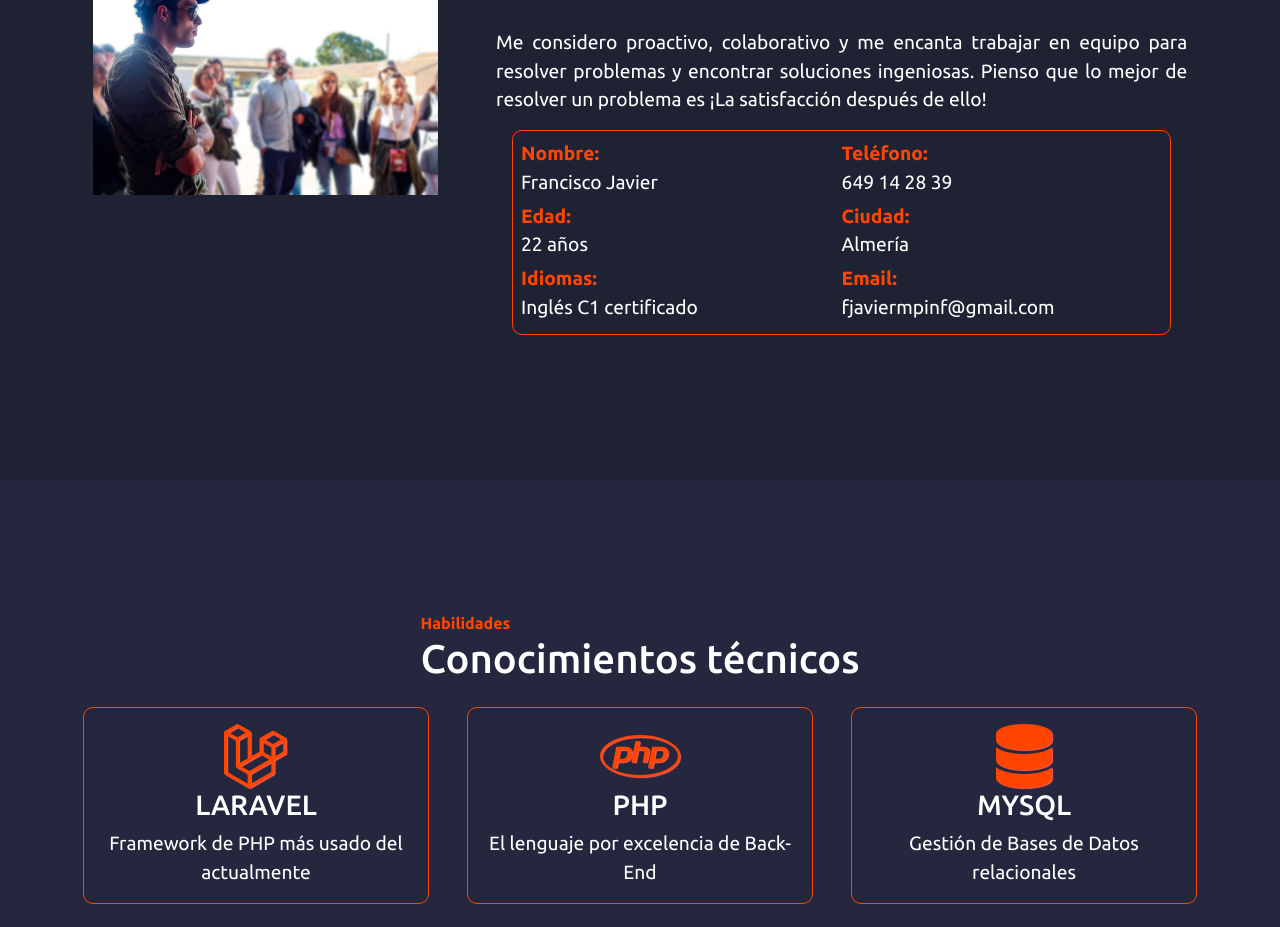
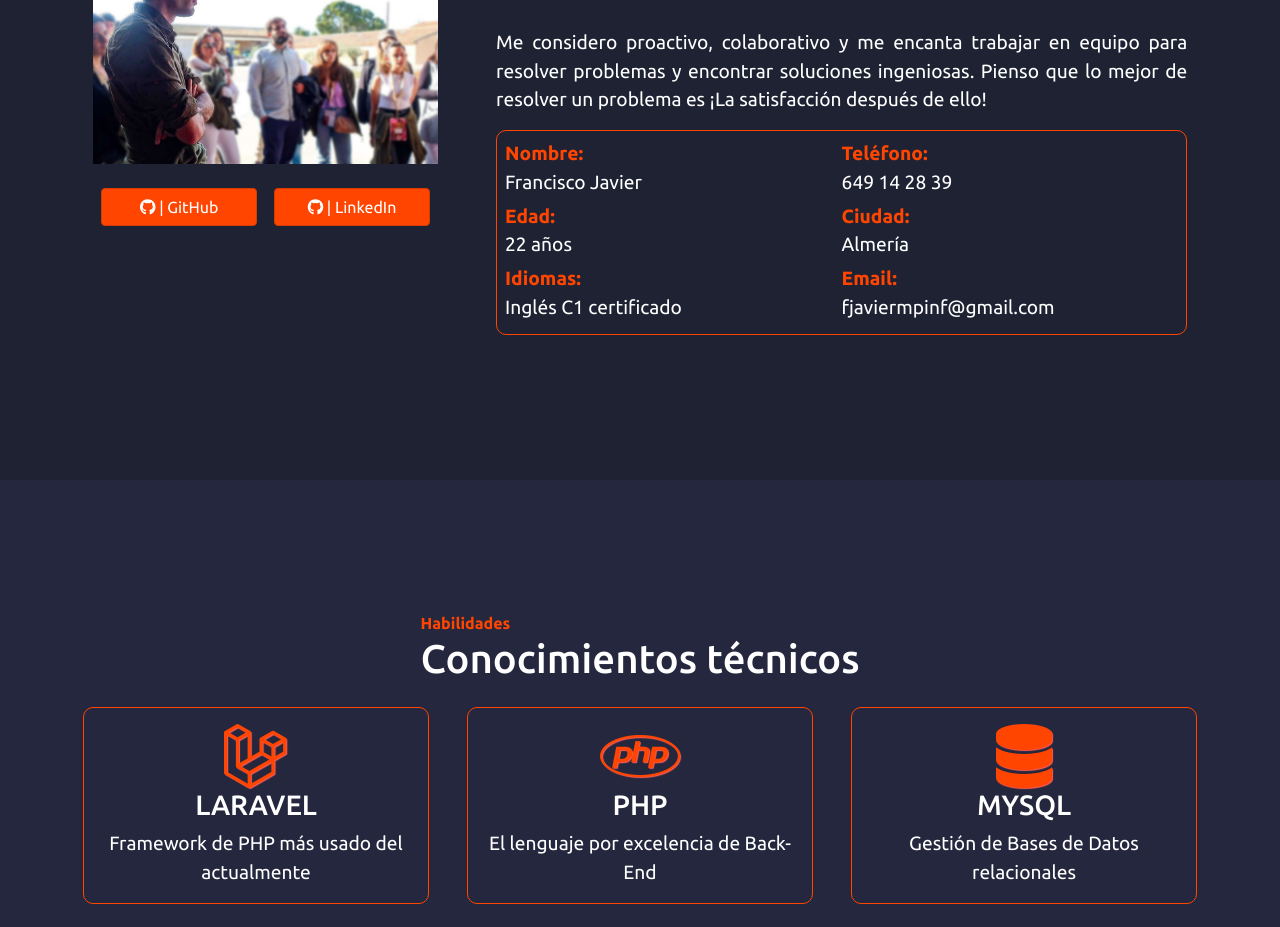
Before and after one commit to fjaviermp/fjaviermp.github.io, a Vue app: page / in a window 1280 px wide. Shown: the part 1120-2047 px from the top of the page. Built offline with nearby package versions, Linux system fonts and the light colour scheme.

Commit message:
Redes Sociales añadidas en Inicio

```diff
--- a/src/components/HomeComponents/Portada.vue
+++ b/src/components/HomeComponents/Portada.vue
@@ -1,7 +1,7 @@
 <template>
     <section id="portada">
         <div class="perfil">
-            <img class="img-fluid" src="/img/foto_perfil.jpg" alt="">
+            <img class="img-fluid" src="/img/foto_perfil.jpg" alt="Imagen de Javi">
             <h1>FJavierMP</h1>
             <h2>Desarrollador Web</h2>
             <h3>Almería</h3>
--- a/src/components/HomeComponents/Presentacion.vue
+++ b/src/components/HomeComponents/Presentacion.vue
@@ -21,7 +21,11 @@
     <section id="presentacion">
         <div class="content">
             <div class="img-present">
-                <img class="img-fluid" src="/img/foto_perfil3.jpg" alt="">
+                <img class="img-fluid" src="/img/foto_perfil3.jpg" alt="Imagen de perfil con gafas">
+                <div id="redesSociales" class="d-flex justify-contet-between mt-4">
+                    <a href="https://github.com/fjaviermp/" class="btn btn-primary btn-myPrimary"><i class="fa-brands fa-github"></i> | GitHub</a>
+                    <a href="https://www.linkedin.com/in/fjaviermp/" class="btn btn-primary btn-myPrimary"><i class="fa-brands fa-github"></i> | LinkedIn</a>
+                </div>
             </div>
 
             <div class="texto-derecha">
@@ -82,7 +86,21 @@
     padding: 3em;
     border: solid 1px var(--primary-color);
     border-radius: 10px;
-    margin: 1rem;
+    margin: 1rem 0;
+}
+a.btn-myPrimary{
+    margin: 0 auto;
+    width: 45%;
+    text-decoration: none;
+    color: white;
+    background-color: var(--primary-color);
+    border-color: #d53b03;
+}
+
+a.btn-myPrimary:hover{
+    background-color: #d53b03;
+    border-color: var(--primary-color);
+    font-weight: bolder;
 }
 @media only screen and (max-width: 1310px){
     #tarjeta_datos{
@@ -94,11 +112,10 @@
 }
 
 @media only screen and (max-width: 768px){
-    .img-present{
+    .img-present img{
         display: none;
     }
-
-    .texto-derecha{
+    .texto-derecha, .img-present{
         width: 80%;
     }
 }
@@ -114,5 +131,9 @@
         width: 100%;
         padding: 1em 0 1em 0;
     }
+    #texto_present{
+        text-align:justify;
+        word-break:keep-all;
+    }
 }
 </style>
```
